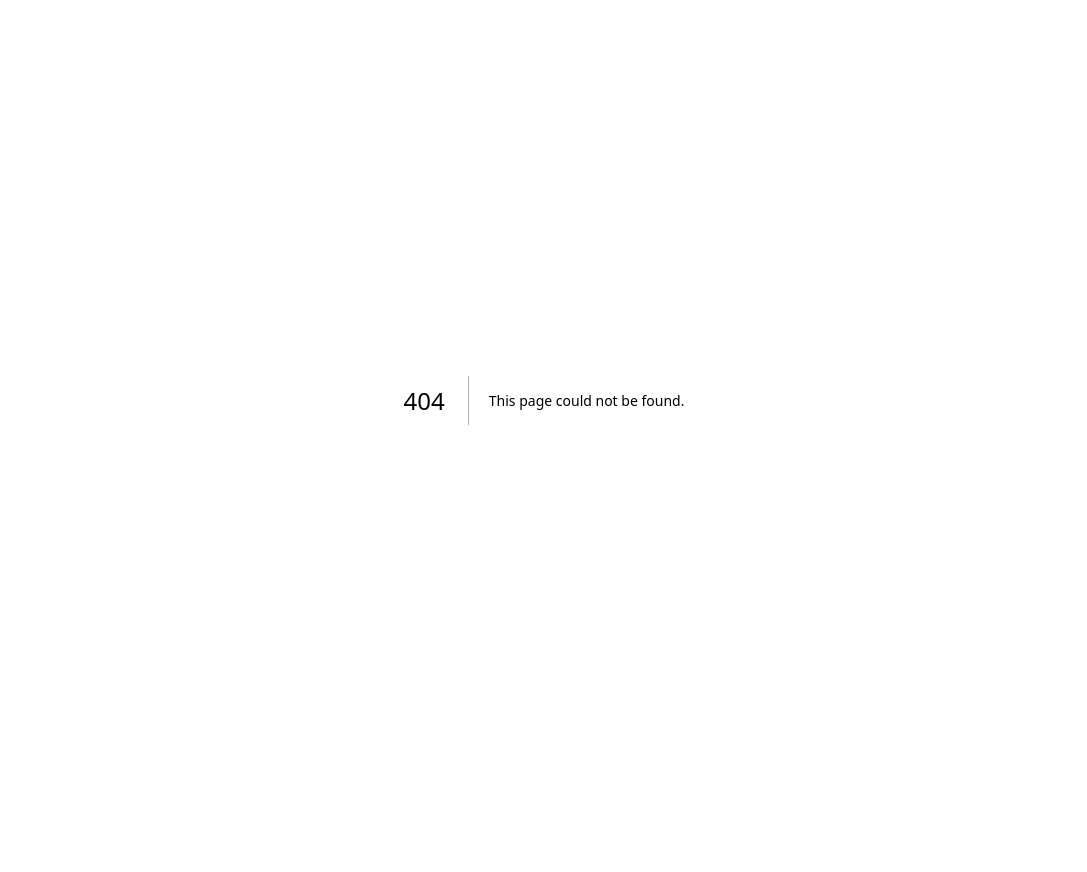
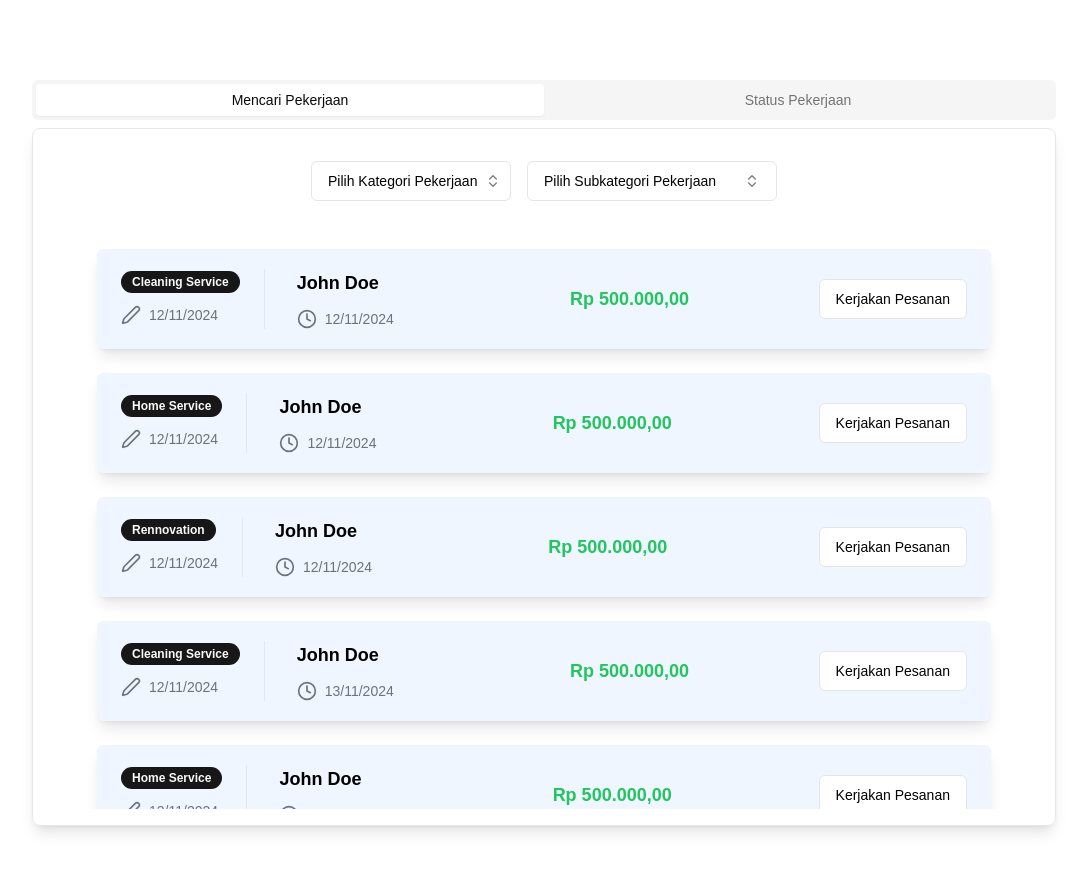
Before and after one commit to Andrew4Coding/sijarta-ngequery, a Next.js app: page /pekerjaan in a window 1280 px wide. Before the commit this address had no page. Shown: the top 872 px of the page, without its empty margins (96-1183 px from the left). Before the commit the page ends 800 px from the top, so only its background shows below. Built offline with nearby package versions, Linux system fonts and the light colour scheme.

Commit message:
feat: pekerjaan page

```diff
--- /dev/null
+++ b/app/pekerjaan/page.tsx
@@ -0,0 +1,8 @@
+import React from "react";
+import { PekerjaanModule } from "@/modules/PekerjaanModule";
+
+const page = () => {
+  return <PekerjaanModule />;
+};
+
+export default page;
--- /dev/null
+++ b/modules/PekerjaanModule/index.tsx
@@ -0,0 +1,24 @@
+"use client";
+import React from "react";
+import { Tabs, TabsContent, TabsList, TabsTrigger } from "@/components/ui/tabs";
+import { Pekerjaan } from "./sections/Pekerjaan";
+import { StatusPekerjaan } from "./sections/StatusPekerjaan";
+
+export const PekerjaanModule = () => {
+  return (
+    <main className="min-h-screen flex justify-center py-[10vh] md:px-[10vw] px-[5vw]">
+      <Tabs defaultValue="pekerjaan" className="w-full">
+        <TabsList className="w-full">
+          <TabsTrigger value="pekerjaan" className="w-full">
+            Mencari Pekerjaan
+          </TabsTrigger>
+          <TabsTrigger value="history" className="w-full">
+            Status Pekerjaan
+          </TabsTrigger>
+        </TabsList>
+        <Pekerjaan />
+        <StatusPekerjaan />
+      </Tabs>
+    </main>
+  );
+};
```
